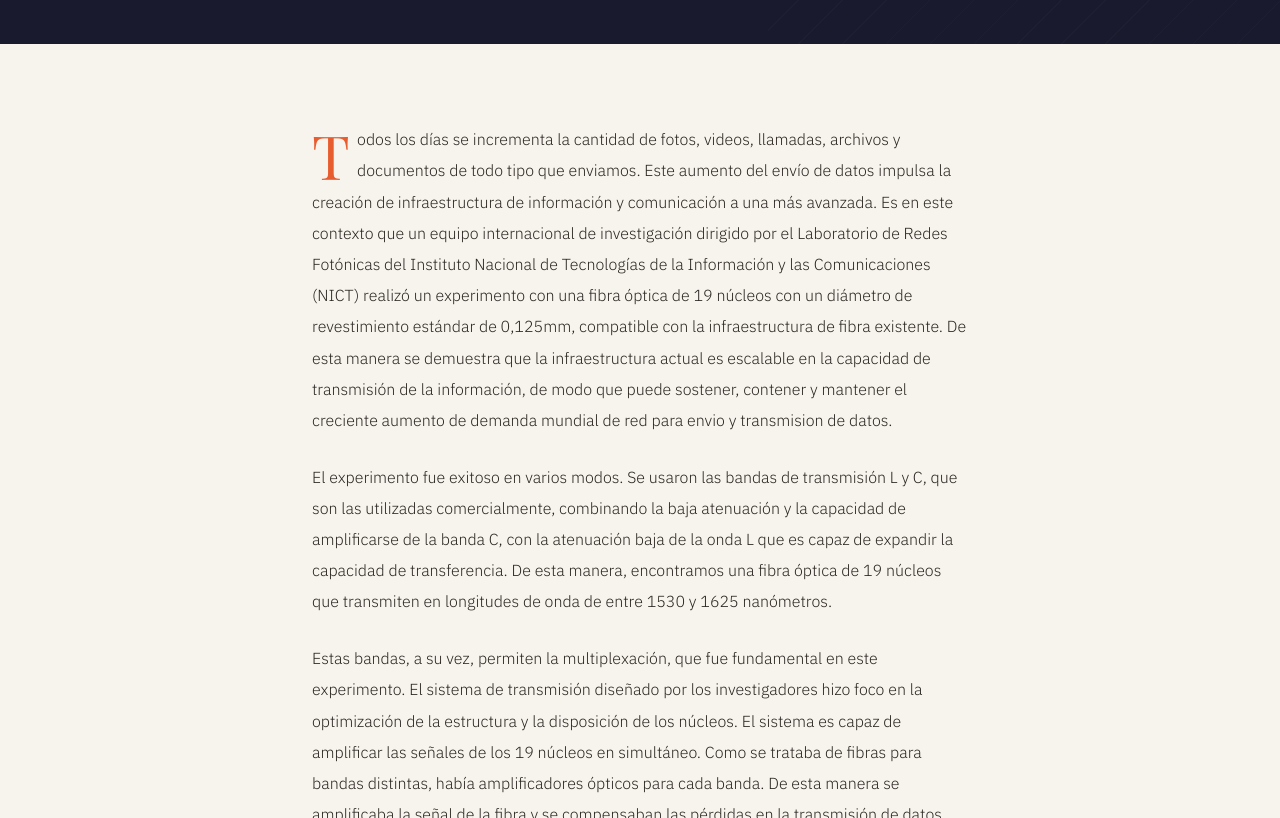
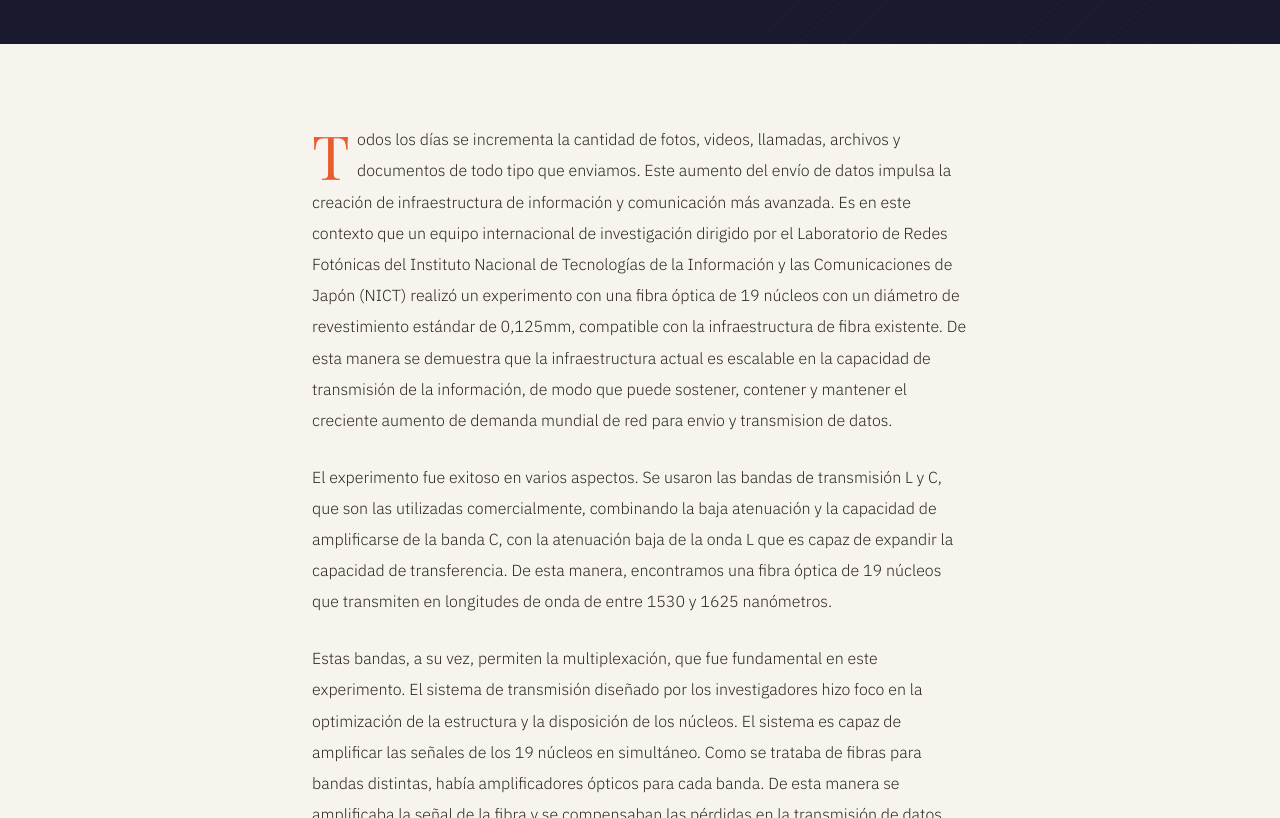
Before and after one commit to pamegatto/pamegatto.github.io, a plain HTML site: page nota-record-transmision-datos.html in a window 1280 px wide. Shown: the part 480-1298 px from the top of the page. Drawn offline with nearby package versions, Linux system fonts and the light colour scheme; a web font is replaced by a local one.

Commit message:
Update nota-record-transmision-datos.html

```diff
--- a/nota-record-transmision-datos.html
+++ b/nota-record-transmision-datos.html
@@ -208,9 +208,9 @@
 <article>
   <div class="article-body">
 
-    <p>Todos los días se incrementa la cantidad de fotos, videos, llamadas, archivos y documentos de todo tipo que enviamos. Este aumento del envío de datos impulsa la creación de infraestructura de información y comunicación a una más avanzada. Es en este contexto que un equipo internacional de investigación dirigido por el Laboratorio de Redes Fotónicas del Instituto Nacional de Tecnologías de la Información y las Comunicaciones (NICT) realizó un experimento con una fibra óptica de 19 núcleos con un diámetro de revestimiento estándar de 0,125mm, compatible con la infraestructura de fibra existente. De esta manera se demuestra que la infraestructura actual es escalable en la capacidad de transmisión de la información, de modo que puede sostener, contener y mantener el creciente aumento de demanda mundial de red para envio y transmision de datos.</p>
+    <p>Todos los días se incrementa la cantidad de fotos, videos, llamadas, archivos y documentos de todo tipo que enviamos. Este aumento del envío de datos impulsa la creación de infraestructura de información y comunicación más avanzada. Es en este contexto que un equipo internacional de investigación dirigido por el Laboratorio de Redes Fotónicas del Instituto Nacional de Tecnologías de la Información y las Comunicaciones de Japón (NICT) realizó un experimento con una fibra óptica de 19 núcleos con un diámetro de revestimiento estándar de 0,125mm, compatible con la infraestructura de fibra existente. De esta manera se demuestra que la infraestructura actual es escalable en la capacidad de transmisión de la información, de modo que puede sostener, contener y mantener el creciente aumento de demanda mundial de red para envio y transmision de datos.</p>
 
-    <p>El experimento fue exitoso en varios modos. Se usaron las bandas de transmisión L y C, que son las utilizadas comercialmente, combinando la baja atenuación y la capacidad de amplificarse de la banda C, con la atenuación baja de la onda L que es capaz de expandir la capacidad de transferencia. De esta manera, encontramos una fibra óptica de 19 núcleos que transmiten en longitudes de onda de entre 1530 y 1625 nanómetros.</p>
+    <p>El experimento fue exitoso en varios aspectos. Se usaron las bandas de transmisión L y C, que son las utilizadas comercialmente, combinando la baja atenuación y la capacidad de amplificarse de la banda C, con la atenuación baja de la onda L que es capaz de expandir la capacidad de transferencia. De esta manera, encontramos una fibra óptica de 19 núcleos que transmiten en longitudes de onda de entre 1530 y 1625 nanómetros.</p>
 
     <p>Estas bandas, a su vez, permiten la multiplexación, que fue fundamental en este experimento. El sistema de transmisión diseñado por los investigadores hizo foco en la optimización de la estructura y la disposición de los núcleos. El sistema es capaz de amplificar las señales de los 19 núcleos en simultáneo. Como se trataba de fibras para bandas distintas, había amplificadores ópticos para cada banda. De esta manera se amplificaba la señal de la fibra y se compensaban las pérdidas en la transmisión de datos. </p>
 
```
